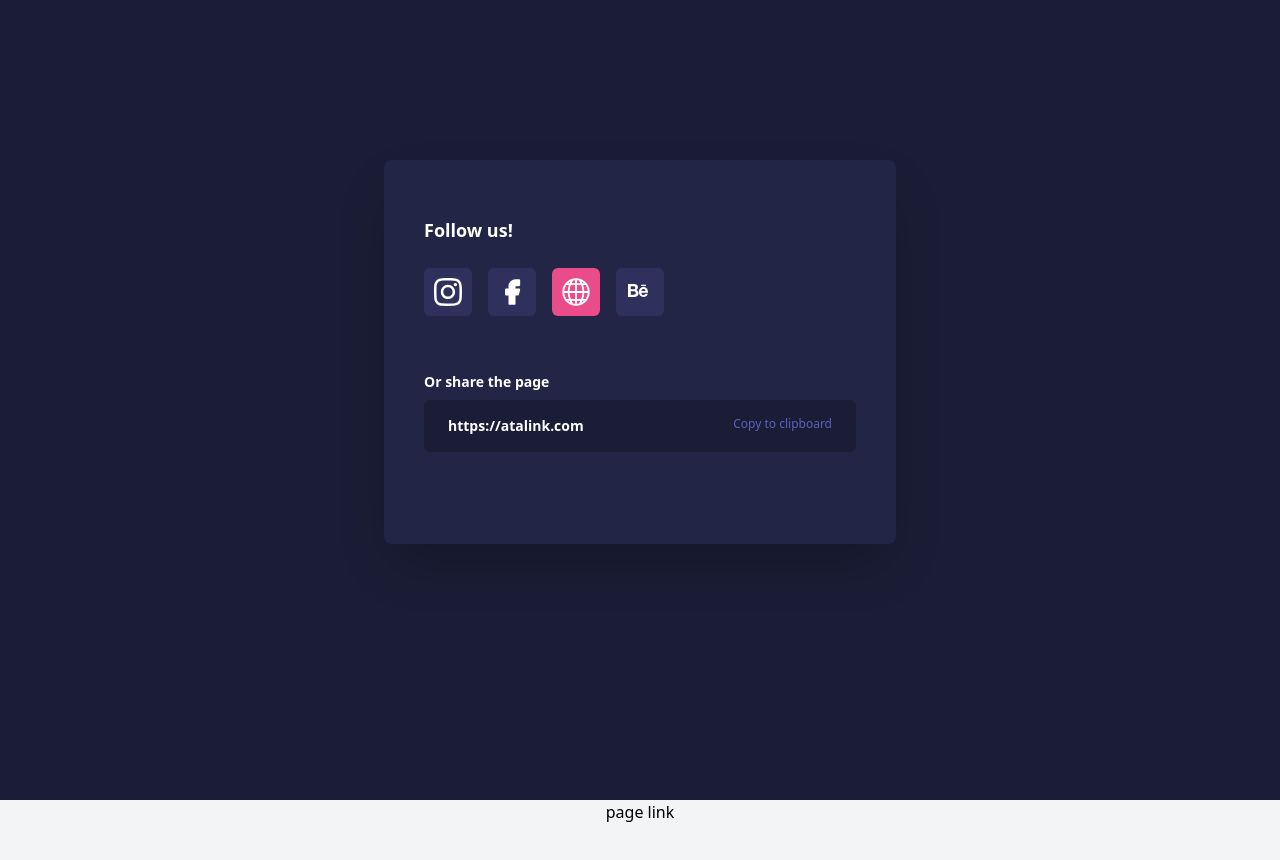
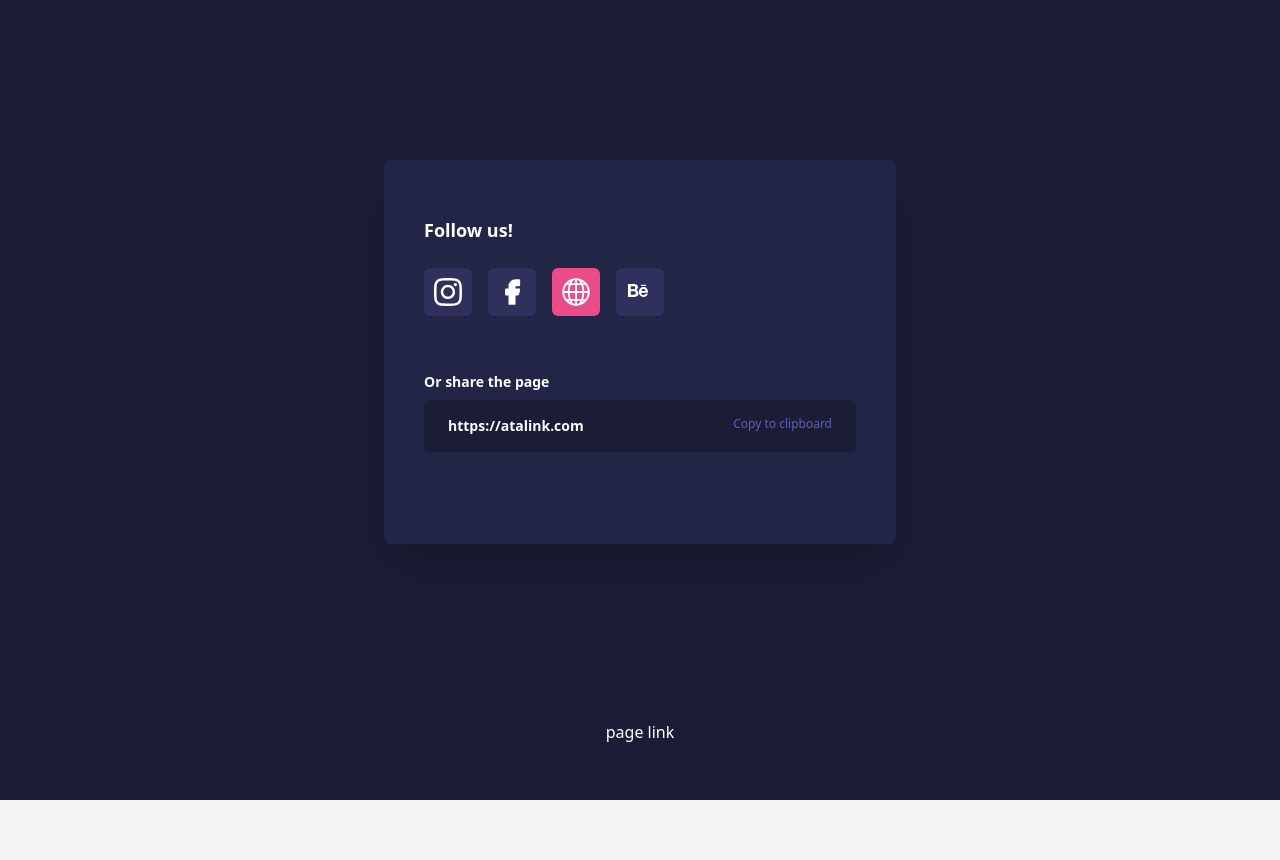
Before and after one commit to nasir-001/100-components, a Vue app: page /layout11 in a window 1280 px wide. Shown: the top 860 px of the page. After the commit the page ends 824 px from the top, so only its background shows below. Built offline with nearby package versions, Linux system fonts and the light colour scheme; the HTML template or start-up script is replaced by a standard one.

Commit message:
add negative margin-top to page link in component 11

```diff
--- a/src/views/Layout11.vue
+++ b/src/views/Layout11.vue
@@ -47,7 +47,7 @@
       </div>
     </div>
   </div>
-  <page-link>
+  <page-link class="-mt-20 text-white">
     <a href="https://www.uidesigndaily.com/posts/sketch-share-content-card-dark-theme-day-1340" target="_blank" rel="noopener noreferrer">page link</a>
   </page-link>
 </template>
```
